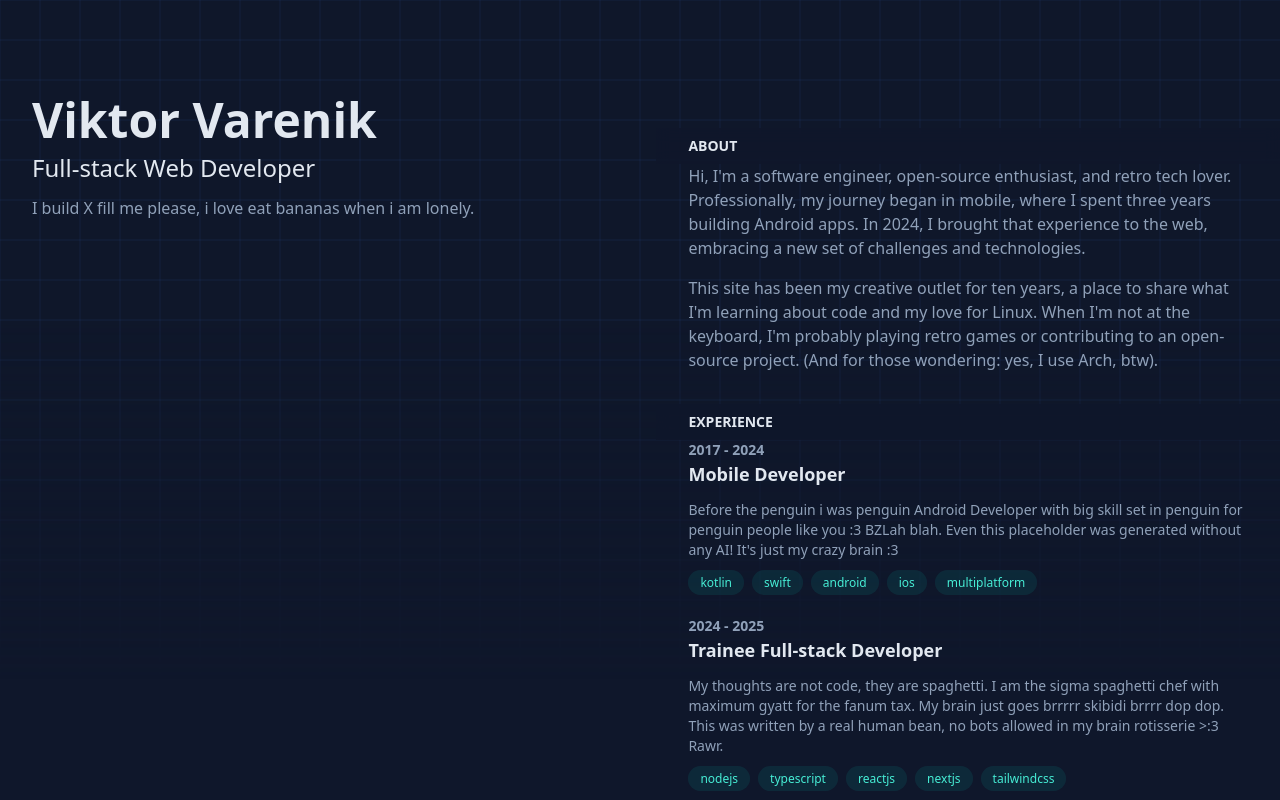
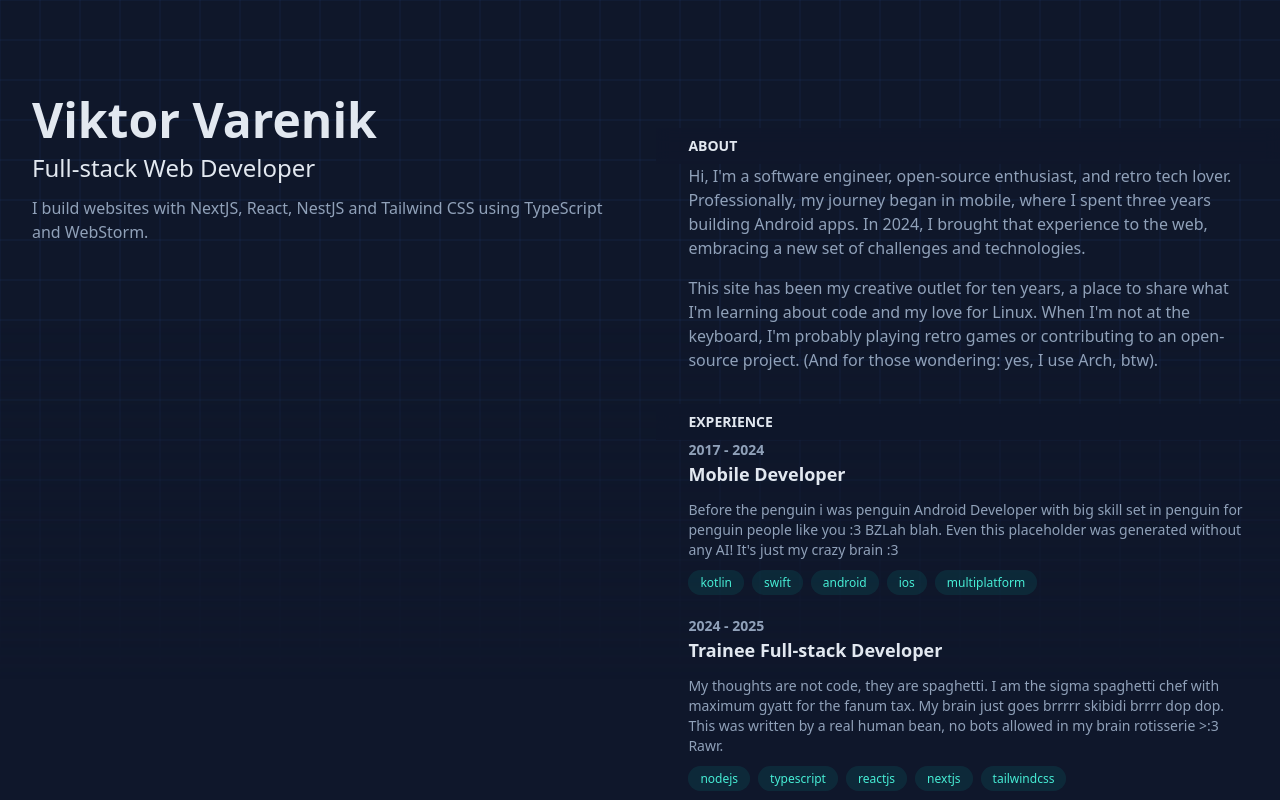
Before and after one commit to kotleni/kotleni.github.io, a Next.js app: page / in a window 1280 px wide. Shown: the top 800 px of the page. Built offline with nearby package versions, Linux system fonts and the light colour scheme.

Commit message:
chore: change header description

```diff
--- a/src/app/page.tsx
+++ b/src/app/page.tsx
@@ -17,7 +17,8 @@ function LeftSide() {
                 Full-stack Web Developer
             </h2>
             <p className="mt-3 leading-normal">
-                I build X fill me please, i love eat bananas when i am lonely.
+                I build websites with NextJS, React, NestJS and Tailwind CSS
+                using TypeScript and WebStorm.
             </p>
         </div>
     );
```
